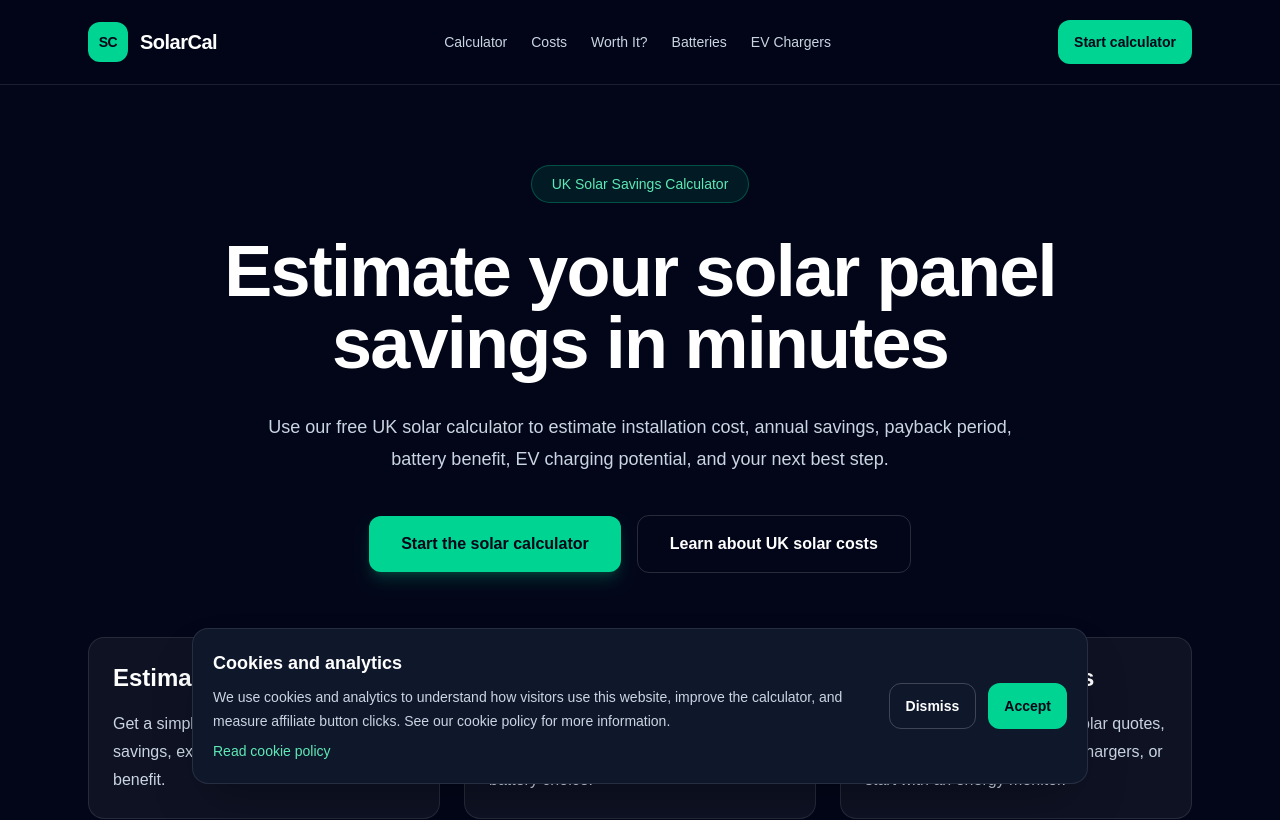
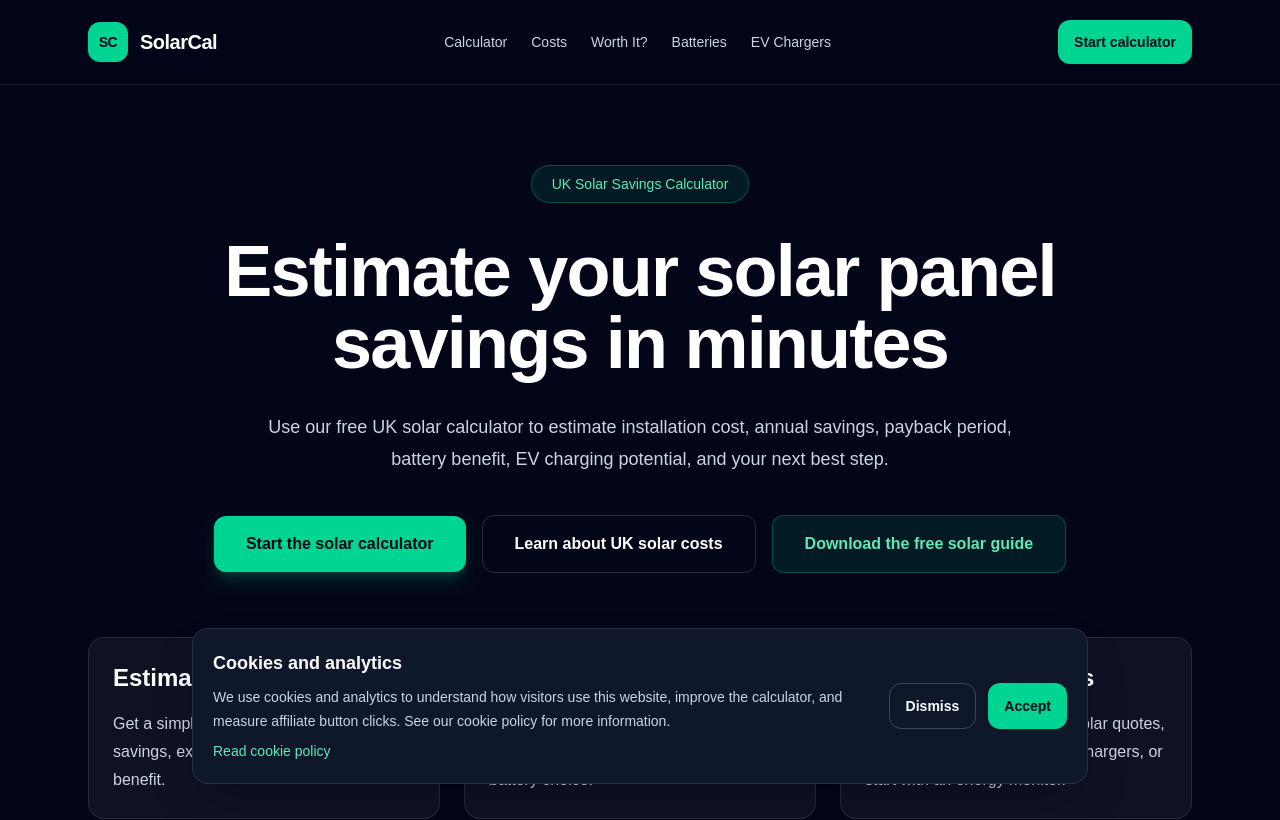
Before and after one commit to 786infinite/solar-savings-calculator-uk, a Next.js app: page / in a window 1280 px wide. Shown: the top 820 px of the page. Built offline with nearby package versions, Linux system fonts and the light colour scheme.

Commit message:
Add free guide button to homepage

```diff
--- a/app/page.tsx
+++ b/app/page.tsx
@@ -95,6 +95,13 @@ export default function HomePage() {
               className="rounded-xl border border-white/15 px-8 py-4 font-semibold text-white hover:bg-white/10"
             >
               Learn about UK solar costs
+            </a>
+
+            <a
+              href="/free-solar-guide"
+              className="rounded-xl border border-emerald-400/30 bg-emerald-400/10 px-8 py-4 font-semibold text-emerald-300 hover:bg-emerald-400/20"
+            >
+              Download the free solar guide
             </a>
           </div>
 
```
